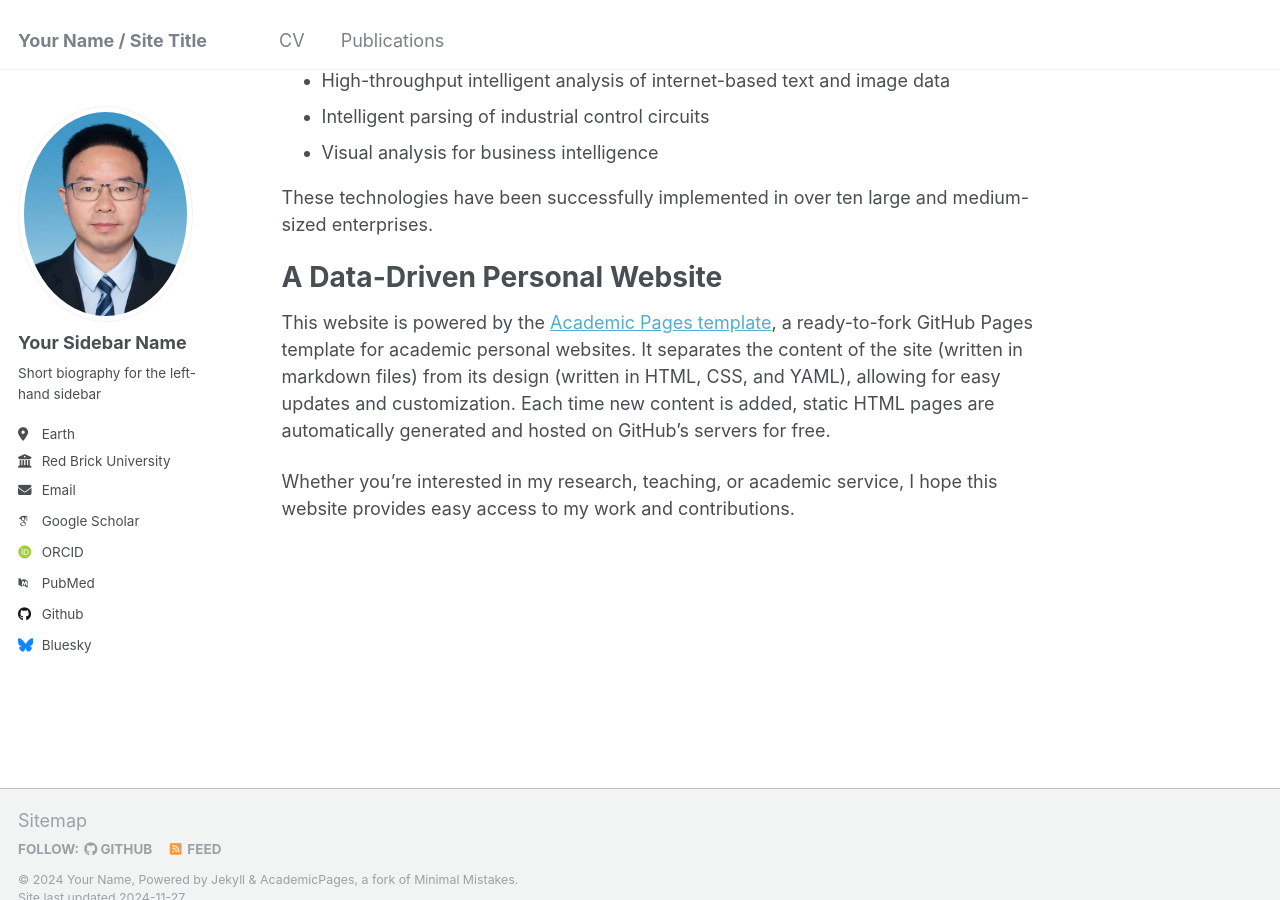
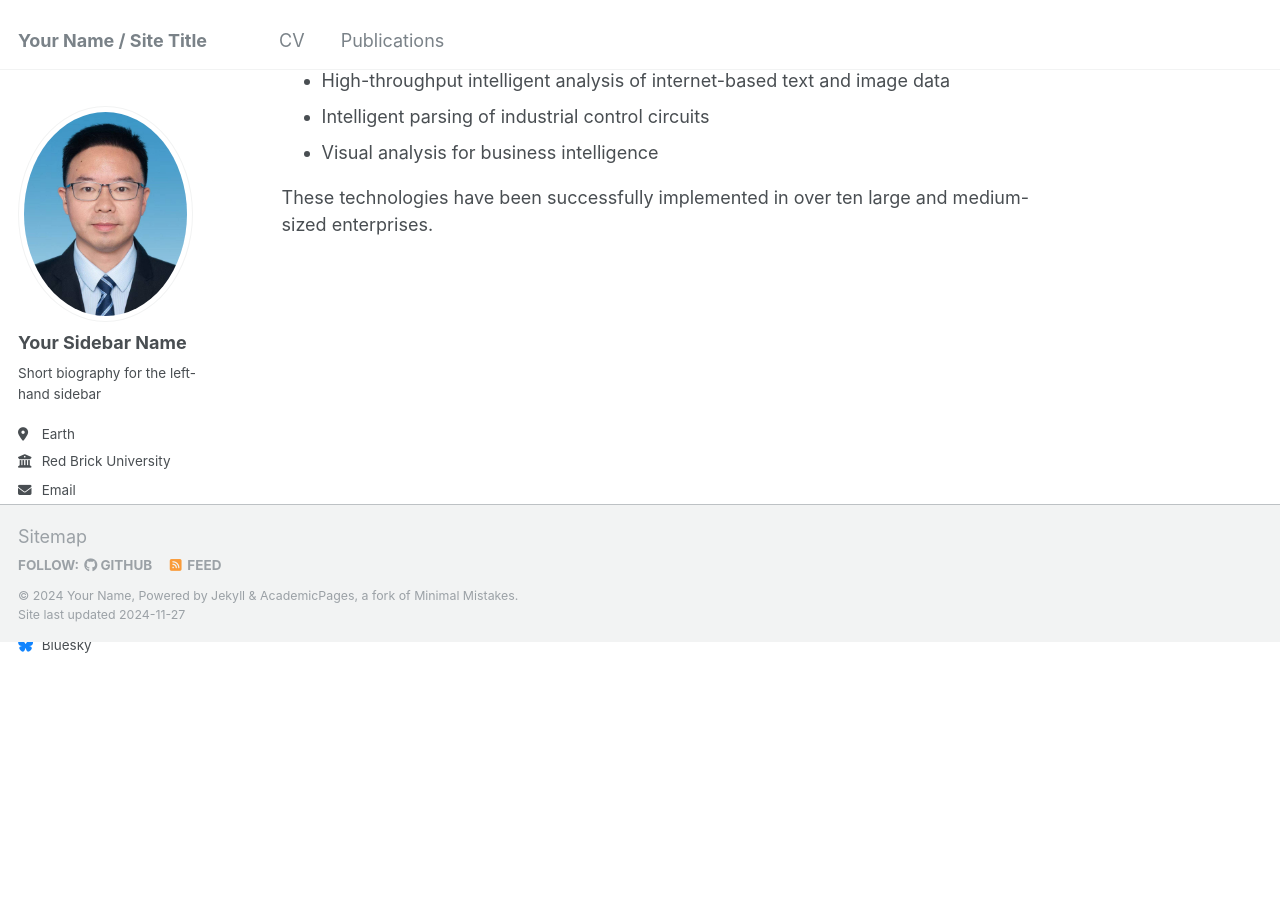
Before and after one commit to wuou-ai/wuou-ai.github.io, a Jekyll site: the page built from _pages/about.md, in a window 1280 px wide and 900 px high, scrolled down 1182 px. Built offline with Jekyll 4.4.1, drawn with Linux system fonts in a browser that asks for light colours; some web fonts are replaced; after the commit the page ends 1825 px from its top, so only the background shows below that.

Commit message:
Update about.md

```diff
--- a/_pages/about.md
+++ b/_pages/about.md
@@ -34,9 +34,3 @@ I apply deep learning theories and algorithms to solve real-world problems in so
 - Visual analysis for business intelligence
 
 These technologies have been successfully implemented in over ten large and medium-sized enterprises.
-
-A Data-Driven Personal Website
-======
-This website is powered by the [Academic Pages template](https://github.com/academicpages/academicpages.github.io), a ready-to-fork GitHub Pages template for academic personal websites. It separates the content of the site (written in markdown files) from its design (written in HTML, CSS, and YAML), allowing for easy updates and customization. Each time new content is added, static HTML pages are automatically generated and hosted on GitHub's servers for free.
-
-Whether you're interested in my research, teaching, or academic service, I hope this website provides easy access to my work and contributions.
```
